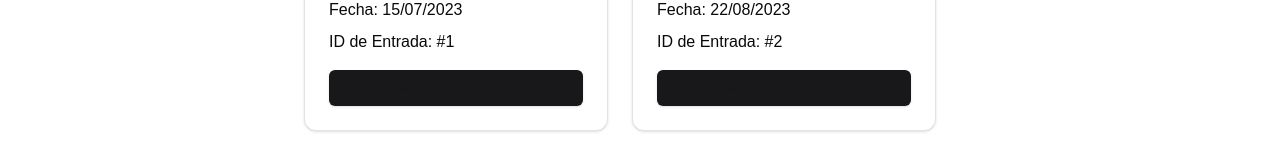
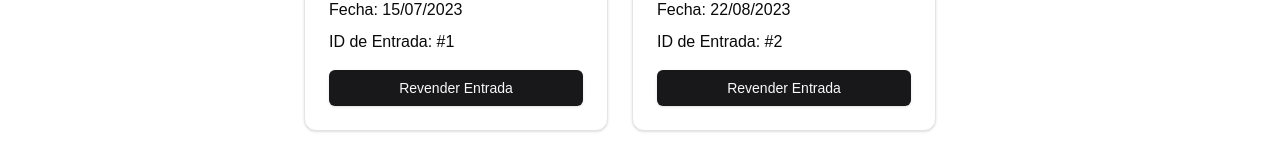
Before and after one commit to EperezOk/nftickets, a Next.js app: page /dashboard/mis-entradas in a window 1280 px wide. Shown: the part 430-590 px from the top of the page. Built offline with nearby package versions, Linux system fonts and the light colour scheme.

Commit message:
fix: text color on modals, again

```diff
--- a/app/dashboard/mis-entradas/page.tsx
+++ b/app/dashboard/mis-entradas/page.tsx
@@ -46,11 +46,11 @@ export default function MisEntradas() {
               <p className="mt-2">ID de Entrada: #{ticket.id}</p>
               <Dialog>
                 <DialogTrigger asChild>
-                  <Button className="mt-4 w-full text-accent-foreground">Revender Entrada</Button>
+                  <Button className="mt-4 w-full">Revender Entrada</Button>
                 </DialogTrigger>
                 <DialogContent className="sm:max-w-[425px] bg-accent">
                   <DialogHeader>
-                    <DialogTitle>Revender Entrada</DialogTitle>
+                    <DialogTitle className="text-accent-foreground">Revender Entrada</DialogTitle>
                     <DialogDescription>
                       Ingresa el precio al que deseas revender tu entrada.
                     </DialogDescription>
```
